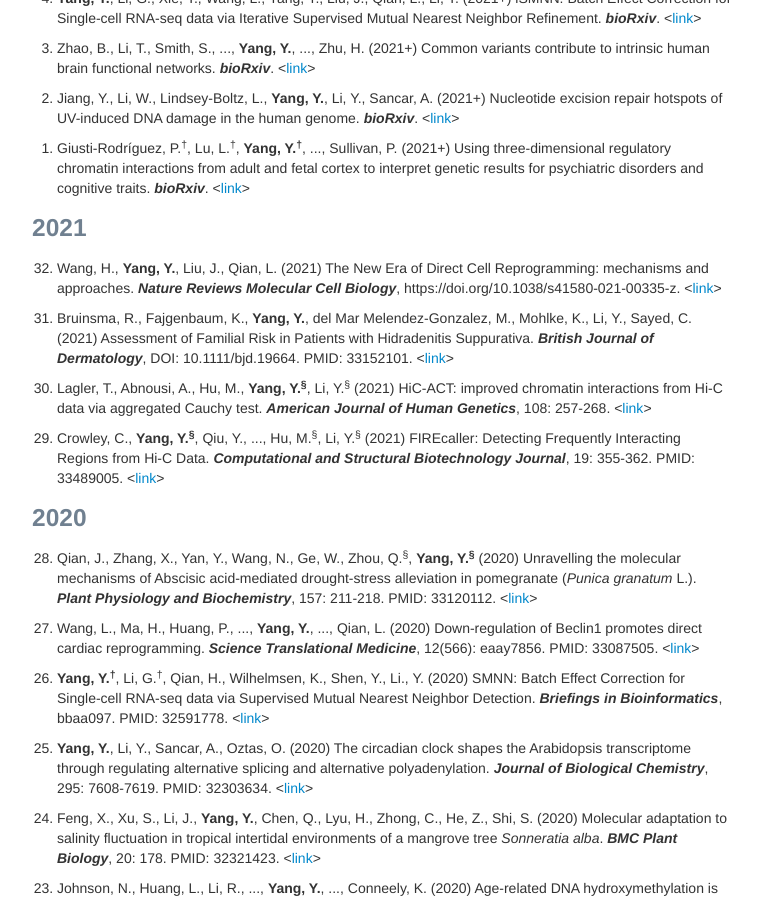
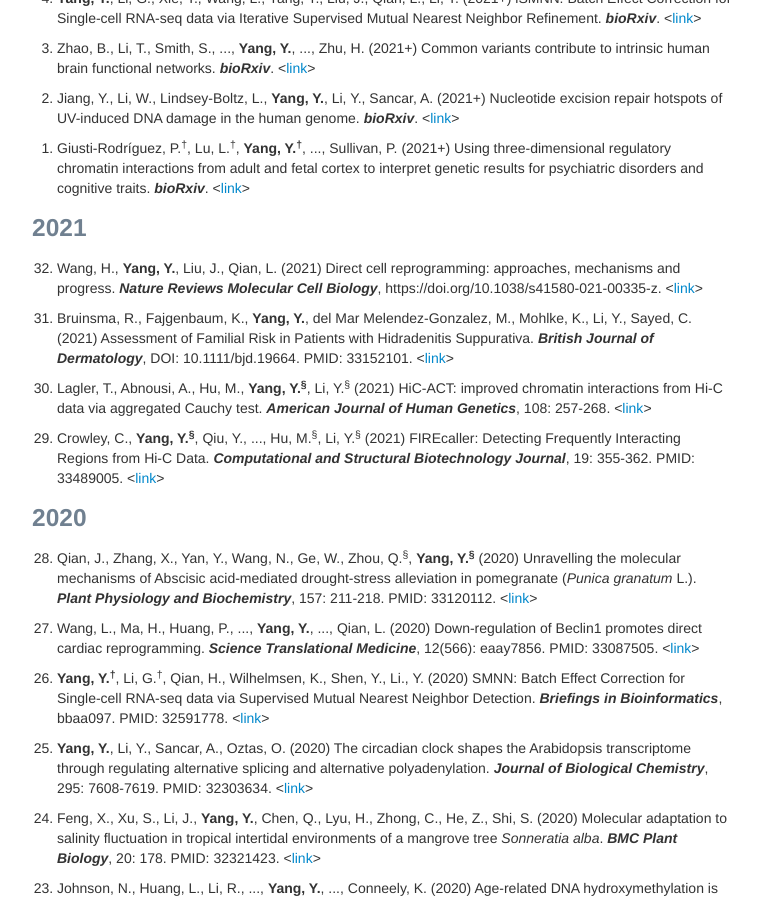
Before and after one commit to yycunc/yycunc.github.io, a Jekyll site: the page built from pages/pubs.md, in a window 1280 px wide and 900 px high, scrolled down 546 px. Shown: the whole window, without its empty margins (258-1018 px from the left). Built offline with Jekyll 4.4.1, drawn with Linux system fonts in a browser that asks for light colours.

Commit message:
Update pubs.md

```diff
--- a/pages/pubs.md
+++ b/pages/pubs.md
@@ -31,7 +31,7 @@ title: Yuchen Yang's publications
 <ol start="1"> <li>Giusti-Rodríguez, P.<sup>&dagger;</sup>, Lu, L.<sup>&dagger;</sup>, <b>Yang, Y.<sup>&dagger;</sup></b>, ..., Sullivan, P. (2021+) Using three-dimensional regulatory chromatin interactions from adult and fetal cortex to interpret genetic results for psychiatric disorders and cognitive traits. <i><b>bioRxiv</b></i>. <<a href="https://www.biorxiv.org/content/10.1101/406330v1.full">link</a>></li></ol>
 
 ### 2021
-<ol start="32"> <li>Wang, H., <b>Yang, Y.</b>, Liu, J., Qian, L. (2021) The New Era of Direct Cell Reprogramming: mechanisms and approaches. <i><b>Nature Reviews Molecular Cell Biology</b></i>, https://doi.org/10.1038/s41580-021-00335-z. <<a href="https://www.nature.com/articles/s41580-021-00335-z#citeas">link</a>></li></ol>
+<ol start="32"> <li>Wang, H., <b>Yang, Y.</b>, Liu, J., Qian, L. (2021) Direct cell reprogramming: approaches, mechanisms and progress. <i><b>Nature Reviews Molecular Cell Biology</b></i>, https://doi.org/10.1038/s41580-021-00335-z. <<a href="https://www.nature.com/articles/s41580-021-00335-z#citeas">link</a>></li></ol>
 
 <ol start="31"> <li>Bruinsma, R., Fajgenbaum, K., <b>Yang, Y.</b>, del Mar Melendez-Gonzalez, M., Mohlke, K., Li, Y., Sayed, C. (2021) Assessment of Familial Risk in Patients with Hidradenitis Suppurativa. <i><b>British Journal of Dermatology</b></i>, DOI: 10.1111/bjd.19664. PMID: 33152101. <<a href ="https://onlinelibrary.wiley.com/doi/abs/10.1111/bjd.19664?af=R">link</a>></li></ol>
 
```
